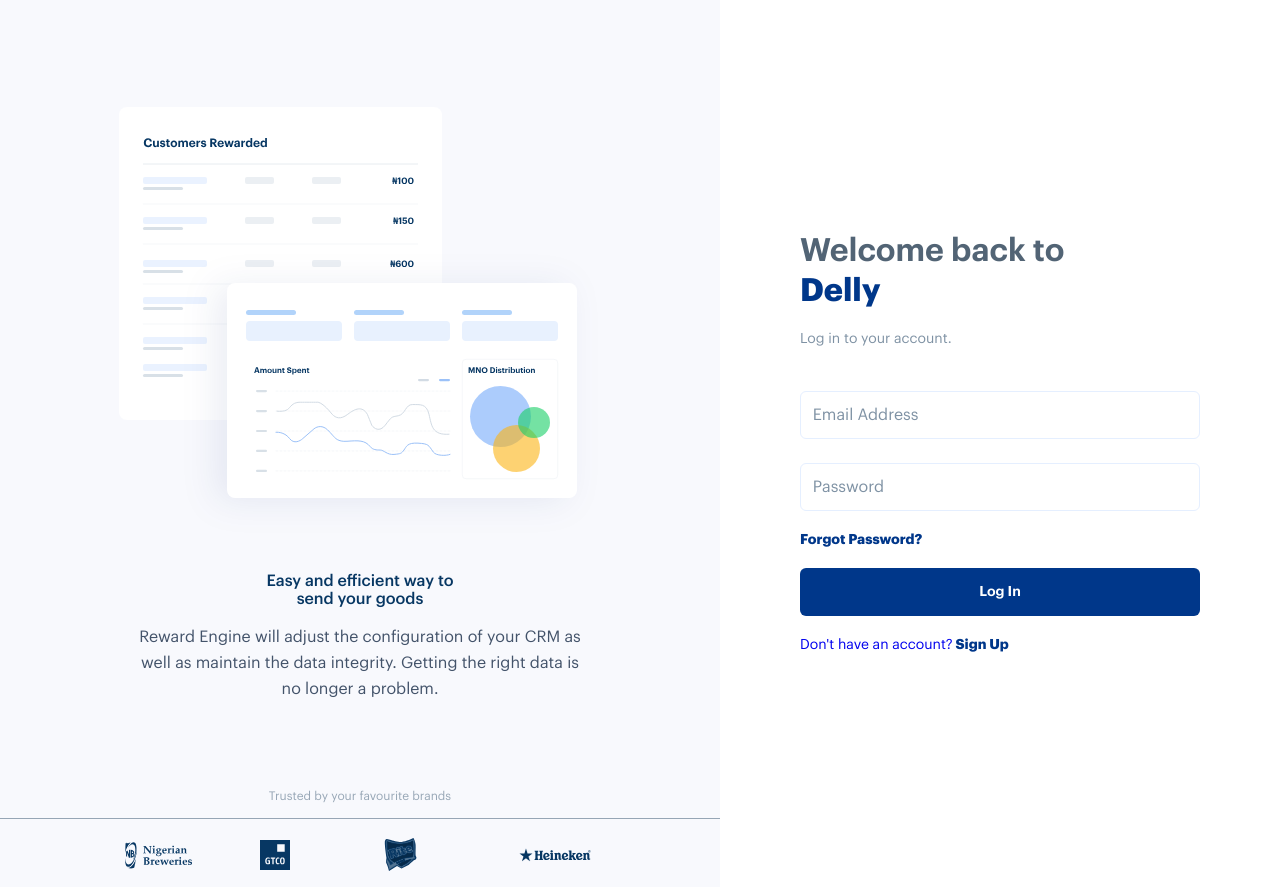
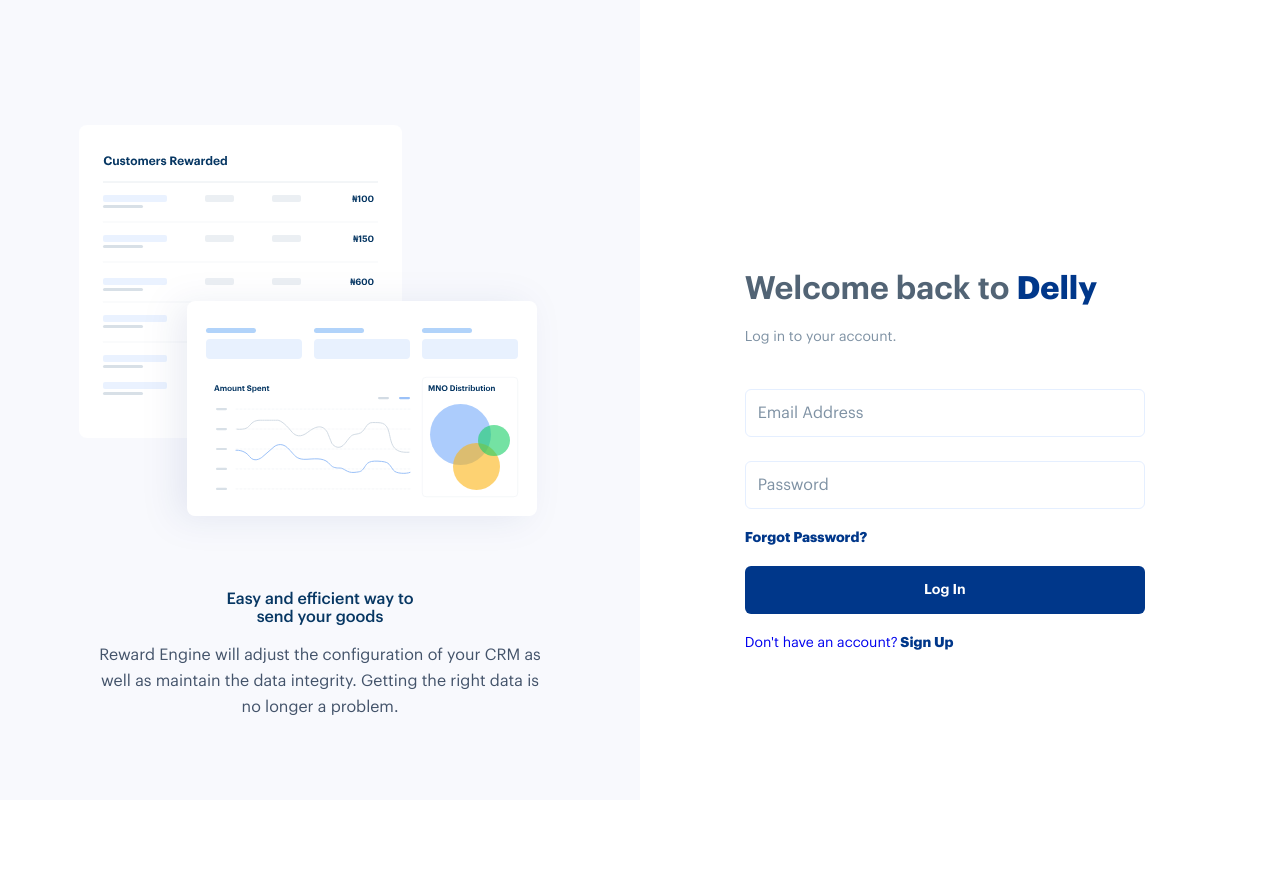
Before and after one commit to olsam100/Delly, a React (Create React App) app: page / in a window 1280 px wide. After the commit the page ends 800 px from the top, so only its background shows below. Built offline with nearby package versions, Linux system fonts and the light colour scheme.

Commit message:
UI fixes done

```diff
--- a/src/components/Button.jsx
+++ b/src/components/Button.jsx
@@ -2,7 +2,6 @@ import React from 'react'
 import styled from 'styled-components';
 
 const Butt = styled.button`
-    /* width: 400px; */
     width: 100%;
     height: 48px;
     border-radius: 6px;
--- a/src/components/Easy.jsx
+++ b/src/components/Easy.jsx
@@ -3,9 +3,6 @@ import styled from 'styled-components';
 import Image from '../images/Cards.svg';
 
 const EasyStyles = styled.div`
-   width: 458px;
-   height: 559px;
-   margin: 0 auto;
     @media (max-width: 319px){
         .image-wrapper{
             width: 100%;
@@ -91,8 +88,9 @@ const EasyStyles = styled.div`
         flex-direction: column;
         justify-content: center;
         align-items: center;
-        padding-top: 125px;
+        width: 458px;
         .image-wrapper{
+            padding-top: 125px;
             display: block;
             text-align: center;
             padding-bottom: 32px;
--- a/src/components/Footer.jsx
+++ b/src/components/Footer.jsx
@@ -59,7 +59,6 @@ const FooterStyles = styled.footer`
         flex-direction: column;
         padding-top: 106px;
         padding-bottom: 12px;
-        width: 720px;
 
     }
     @media (min-width: 320px) and (max-width: 480px){
@@ -163,10 +162,10 @@ const FooterStyles = styled.footer`
     }
     @media (min-width: 1201px){
         .logos{
+            width: 458px;
+            margin: 0 auto;
             display: flex;
             justify-content: space-between;
-            width: 476px;
-            margin: 0 auto;
             padding-top: 16px;
         }
     }
--- a/src/components/LoginForm.jsx
+++ b/src/components/LoginForm.jsx
@@ -54,12 +54,11 @@ const H = styled.div`
         /* height: 100%; */
     }
     @media (min-width: 1201px){
-        max-width: 400px;
         margin: 0 auto;
         display: flex;
         flex-direction: column;
-        justify-content: center;
-        flex-wrap: wrap;
+        /* justify-content: center; */
+        /* flex-wrap: wrap; */
         /* width: 100%; */
         height: 100%;
     }
@@ -168,6 +167,7 @@ const H = styled.div`
     @media (max-width: 319px){
         input{
             width: 100%;
+            font-family: 'Graphik';
         }
         h1{
             padding-right: 0;
@@ -184,7 +184,8 @@ const H = styled.div`
         background-color: #ffffff;
         padding-left: 16px;
         height: 46px;
-        }
+        font-family: 'Graphik';
+    }
     }
     @media (min-width: 320px) and (max-width: 480px){
         input{
@@ -198,6 +199,7 @@ const H = styled.div`
         background-color: #ffffff;
         padding-left: 16px;
         height: 46px;
+        font-family: 'Graphik';
         }
     }
     @media (min-width: 481px) and (max-width: 720px){
@@ -214,6 +216,7 @@ const H = styled.div`
               padding-top: 16px;
               padding-bottom: 16px;
               padding-left: 16px;
+              font-family: 'Graphik';
           }
 
     }
@@ -231,6 +234,7 @@ const H = styled.div`
               padding-top: 16px;
               padding-bottom: 16px;
               padding-left: 16px;
+              font-family: 'Graphik';
           }
     }
     @media (min-width: 1025px) and (max-width: 1200px){
@@ -247,6 +251,7 @@ const H = styled.div`
               padding-top: 16px;
               padding-bottom: 16px;
               padding-left: 16px;
+              font-family: 'Graphik';
         }
     }
     @media (min-width: 1201px){
@@ -262,6 +267,7 @@ const H = styled.div`
               background-color: #ffffff;
               padding-left: 16px;
               height: 46px;
+              font-family: 'Graphik';
         }
     }
     .acc{
@@ -277,6 +283,7 @@ const H = styled.div`
         height: 48px;
         margin-top: 16px;
         display: flex;
+        max-width: 400px;
     }
     .field{
         /* margin-bottom: 16px; */
@@ -313,6 +320,9 @@ const H = styled.div`
           top: 0;
           transform: translateY(-50%) scale(.9);
       }
+      button {
+          max-width: 400px;
+      }
 `;
 
 
@@ -321,7 +331,6 @@ const LoginForm = () => {
 
     const [mail, setEmail] = useState('')
     const [word, setWord] = useState('')
-    // const [errors, catchError] = useState({})
 
     const onChange = (event) => {
         const newInputValue = event.currentTarget.value;
--- a/src/components/RegisterForm.jsx
+++ b/src/components/RegisterForm.jsx
@@ -110,6 +110,7 @@ const AStyles = styled.div`
         font-size: 14px;
         left: 0;
         top: 50%;
+        font-family: "Graphik";
         transform: translateY(-50%);
         background-color: white;
         color: gray;
@@ -139,6 +140,7 @@ const AStyles = styled.div`
             width: 100%;
             height: 46px;
             background-color: #ffffff;
+            font-family: "Graphik";
         }
     }
     @media (min-width: 481px) and (max-width: 720px){
@@ -153,6 +155,7 @@ const AStyles = styled.div`
             width: 100%;
             height: 46px;
             background-color: #ffffff;
+            font-family: "Graphik";
         }
     }
     @media (min-width: 721px) and (max-width: 1024px){
@@ -160,6 +163,7 @@ const AStyles = styled.div`
             font-size: 14px;
             outline: none;
             border: 1px solid #E5EFFF;
+            font-family: "Graphik";
             border-radius: 6px;
             color: #073763;
             transition: 0.1s ease-out;
@@ -182,6 +186,7 @@ const AStyles = styled.div`
             height: 46px;
             background-color: #ffffff;
             padding-left: 16px;
+            font-family: "Graphik";
         }
     }
 
--- a/src/components/text.html
+++ /dev/null
@@ -1,71 +0,0 @@
-<!DOCTYPE html>
-<html lang="en">
-<head>
-    <meta charset="UTF-8">
-    <meta http-equiv="X-UA-Compatible" content="IE=edge">
-    <meta name="viewport" content="width=device-width, initial-scale=1.0">
-    <title>Document</title>
-    <style>
-        body, html {
-          font-family: 'Roboto', sans-serif;
-          margin: 0;
-          width: 100%;
-          height: 100%;
-      }
-      .container {
-          height: 100%;
-          display: flex;
-          justify-content: center;
-          align-items: center;
-      }
-
-      .material-textfield {
-          position: relative;
-      }
-
-      label {
-          position: absolute;
-          font-size: 1rem;
-          left: 0;
-          top: 50%;
-          transform: translateY(-50%);
-          background-color: white;
-          color: gray;
-          padding: 0 0.3rem;
-          margin: 0 0.5rem;
-          transition: .1s ease-out;
-          transform-origin: left top;
-          pointer-events: none;
-      }
-      input {
-          font-size: 1rem;
-          outline: none;
-          border: 1px solid gray;
-          border-radius: 5px;
-          padding: 1rem 0.7rem;
-          color: gray;
-          transition: 0.1s ease-out;
-      }
-      input:focus {
-          border-color: #6200EE;
-      }
-      input:focus + label {
-          color: #6200EE;
-          top: 0;
-          transform: translateY(-50%) scale(.9);
-      }
-      input:not(:placeholder-shown) + label {
-          top: 0;
-          transform: translateY(-50%) scale(.9);
-      }
-    </style>
-</head>
-<body>
-    <div class="container">
-        <div class="material-textfield">
-          <input placeholder=" " type="text">
-          <label>Label</label>
-        </div>
-      </div>
-</body>
-</html>
--- a/src/screens/Page.js
+++ b/src/screens/Page.js
@@ -1,17 +1,25 @@
 import React from 'react';
 import Easy from '../components/Easy';
+import styled from 'styled-components';
 import Footer from '../components/Footer';
-import styled from 'styled-components';
 
 const SectionStyles = styled.section`
     .section__left{
-            background-color: #F8F9FD;
-        }
+        background-color: #F8F9FD;
+        margin: 0 auto;
+        width: 100%;
+        display: flex;
+        flex-direction: column;
+        justify-content: center;
+        align-items: center;
+    }
     .section__right{
         background-color: #ffffff;
         display: flex;
         justify-content: center;
         align-items: center;
+        width: 100%;
+        flex: 1 1 0%;
     }
     @media (max-width: 319px){
        .section__left{
@@ -59,10 +67,12 @@ const SectionStyles = styled.section`
         grid-template-columns: repeat(2, 50%);
     }
     @media (min-width: 1201px){
+        /* height: 100%; */
+        width: 100vw;
         display: grid;
-        grid-template-columns: 720px 1fr;
-        margin: 0 auto;
-        /* height: 100vh;  */
+        grid-template-columns: repeat(2, 1fr);
+        overflow: auto;
+        height: 100vh;
     }
 `;
 
```
